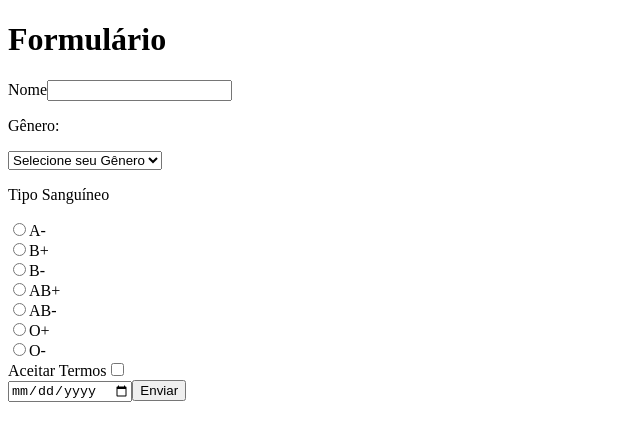
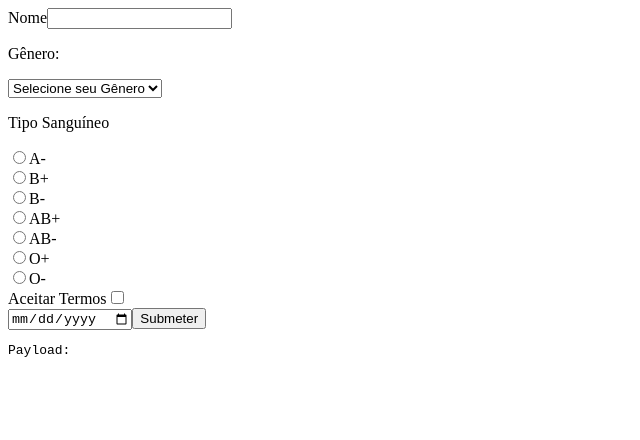
Before and after one commit to Jose-Caldas/form-zod-react-hook-form, a React (Vite) app: page / in a window 1280 px wide. Shown: the top 440 px of the page, without its empty margins (0-640 px from the left). Built offline with nearby package versions, Linux system fonts and the light colour scheme.

Commit message:
feat: update input date validation

```diff
--- a/src/components/App.tsx
+++ b/src/components/App.tsx
@@ -3,7 +3,6 @@ import Form from './form'
 function App() {
   return (
     <div className="mt-24 flex flex-col items-center justify-center bg-white">
-      <h1>Formulário</h1>
       <Form />
     </div>
   )
--- a/src/components/form/index.tsx
+++ b/src/components/form/index.tsx
@@ -1,6 +1,7 @@
 import { useForm } from 'react-hook-form'
 import { z } from 'zod'
 import { zodResolver } from '@hookform/resolvers/zod'
+import { useState } from 'react'
 
 const genderOptions = [
   'Masculino',
@@ -25,7 +26,16 @@ const formSchema = z.object({
     .min(2, {
       message: 'O nome deve ter no mínimo 2 caracteres.'
     })
-    .max(100, { message: 'O nome deve ter no máximo 100 caracteres.' }),
+    .max(100, { message: 'O nome deve ter no máximo 100 caracteres.' })
+    .transform((name) => {
+      return name
+        .trim()
+        .split(' ')
+        .map((word) => {
+          return word[0].toLocaleUpperCase().concat(word.substring(1))
+        })
+        .join(' ')
+    }),
   genero: z.enum(genderOptions, {
     errorMap: () => ({ message: 'Selecione uma opção de gênero.' })
   }),
@@ -35,16 +45,17 @@ const formSchema = z.object({
   termosAceitos: z.literal(true, {
     errorMap: () => ({ message: 'Você deve aceitar os termos.' })
   }),
-  dataConsulta: z
-    .string({
-      errorMap: () => ({ message: 'Data Inválida.' })
-    })
-    .date()
+  dataConsulta: z.coerce
+    .date({ errorMap: () => ({ message: 'Data inválida.' }) })
+    .refine((data) => data > new Date(), { message: 'Data inválida.' })
+    .transform((data) => data.toISOString().split('T')[0])
 })
 
 type FormSchema = z.infer<typeof formSchema>
 
 export default function Form() {
+  const [output, setOutput] = useState('')
+
   const {
     register,
     handleSubmit,
@@ -52,13 +63,13 @@ export default function Form() {
   } = useForm<FormSchema>({
     resolver: zodResolver(formSchema)
   })
-  console.log(errors)
 
   function handleFormSubmit(data: FormSchema) {
-    console.log(data)
+    setOutput(JSON.stringify(data, null, 2))
   }
 
   return (
+    <div className="flex gap-10">
       <form
         onSubmit={handleSubmit(handleFormSubmit)}
         className="flex w-96 flex-col px-8 py-6 shadow-md"
@@ -184,8 +195,13 @@ export default function Form() {
         )}
 
         <button type="submit" className="mt-4 border bg-gray-300 p-4 text-base">
-        Enviar
+          Submeter
         </button>
       </form>
+      <pre className="mt-4">
+        <p>Payload:</p>
+        {output}
+      </pre>
+    </div>
   )
 }
```
Lines whose indentation alone changed are shown as unchanged.
